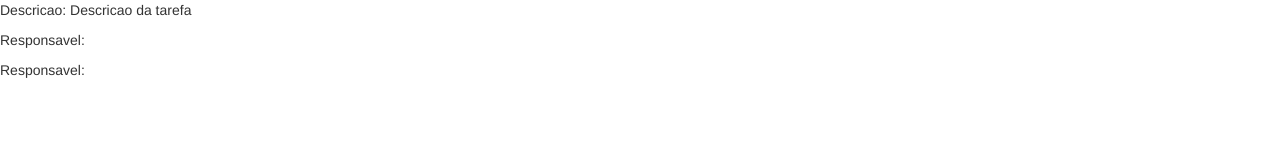
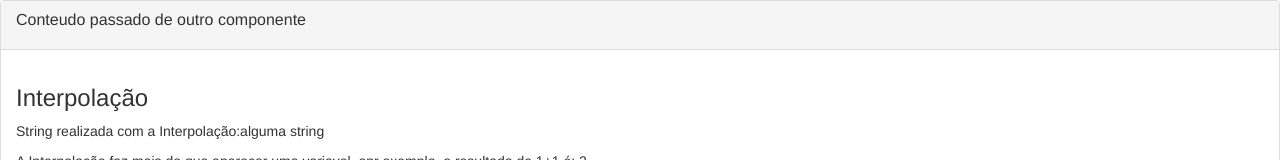
Before and after one commit to gabcordeiro/Ensinamentos-Angular, an Angular app: page / in a window 1280 px wide. Shown: the top 160 px of the page. Built offline with nearby package versions, Linux system fonts and the light colour scheme.

Commit message:
ng-content

```diff
--- a/src/app/app.component.html
+++ b/src/app/app.component.html
@@ -1 +1,9 @@
-<app-operador-elvis></app-operador-elvis>
+<app-exemplo-ng-content>
+    <div class="titulo">
+        <p>Conteudo passado de outro componente</p>
+    </div>
+    <div class="corpo">
+        <app-class-and-style-binding>
+        </app-class-and-style-binding>
+    </div>
+</app-exemplo-ng-content>
--- a/src/app/app.module.ts
+++ b/src/app/app.module.ts
@@ -16,6 +16,7 @@ import { DiretivaNgforComponent } from './diretiva-ngfor/diretiva-ngfor.componen
 import { DiretivaNgclassComponent } from './diretiva-ngclass/diretiva-ngclass.component';
 import { DiretivaNgstyleComponent } from './diretiva-ngstyle/diretiva-ngstyle.component';
 import { OperadorElvisComponent } from './operador-elvis/operador-elvis.component';
+import { ExemploNgContentComponent } from './exemplo-ng-content/exemplo-ng-content.component';
 
 @NgModule({
   declarations: [
@@ -32,6 +33,7 @@ import { OperadorElvisComponent } from './operador-elvis/operador-elvis.componen
     DiretivaNgclassComponent,
     DiretivaNgstyleComponent,
     OperadorElvisComponent,
+    ExemploNgContentComponent,
   ],
   imports: [
     BrowserModule,
--- /dev/null
+++ b/src/app/exemplo-ng-content/exemplo-ng-content.component.html
@@ -0,0 +1,12 @@
+<div class="panel panel-default">
+    <div class="panel-heading">
+      <h3 class="panel-title">
+          <ng-content select=".titulo">
+          </ng-content>
+        </h3>
+    </div>
+    <div class="panel-body">
+      <ng-content select=".corpo">
+      </ng-content>
+    </div>
+  </div>
--- /dev/null
+++ b/src/app/exemplo-ng-content/exemplo-ng-content.component.ts
@@ -0,0 +1,15 @@
+import { Component, OnInit } from '@angular/core';
+
+@Component({
+  selector: 'app-exemplo-ng-content',
+  templateUrl: './exemplo-ng-content.component.html',
+  styleUrls: ['./exemplo-ng-content.component.css']
+})
+export class ExemploNgContentComponent implements OnInit {
+
+  constructor() { }
+
+  ngOnInit(): void {
+  }
+
+}
```
Also changed, not shown: src/app/exemplo-ng-content/exemplo-ng-content.component.css (added), 1 other file (tests, documents, lock files or other folders).
